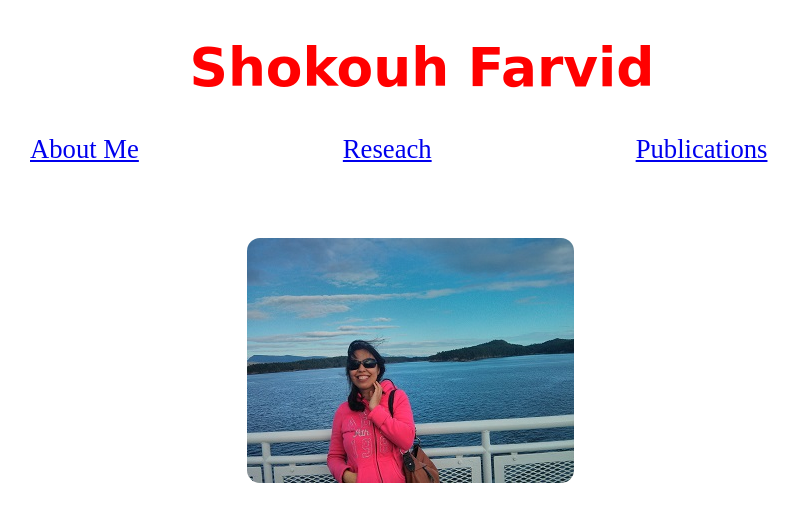
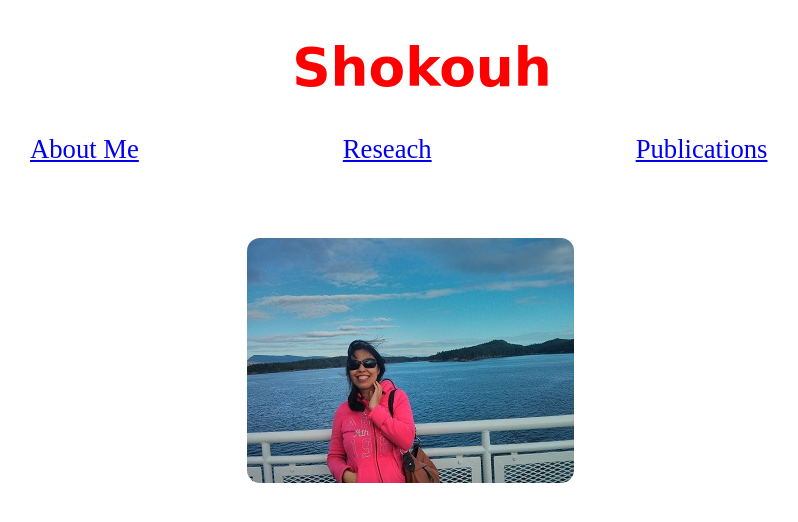
Before and after one commit to Sherly789/portfolio, a plain HTML site: page index.html in a window 1280 px wide. Shown: the whole page, without its empty margins (218-1016 px from the left). Drawn offline with Linux system fonts and the light colour scheme.

Commit message:
change html

```diff
--- a/index.html
+++ b/index.html
@@ -2,15 +2,15 @@
 <html>
   <head>
     <link href="css/index.css" rel="stylesheet" type="text/css">
-    <title> Shokouh</title>
+    <title>Shokouh</title>
   </head>
   <body>
-    <h1> Shokouh Farvid</h1>
+    <h1>Shokouh</h1>
     <div id="list">
       <ul>
-        <li> <a href="aboutme.html"> About Me </a></li>
-        <li> <a href="research.html"> Reseach </a></li>
-        <li> <a href="publications.html"> Publications </a></li>
+        <li><a href="aboutme.html"> About Me </a></li>
+        <li><a href="research.html"> Reseach </a></li>
+        <li><a href="publications.html"> Publications </a></li>
       </ul>
 
     <img class="mypic" src="img/shokouh.jpg" alt="my pic">
```
